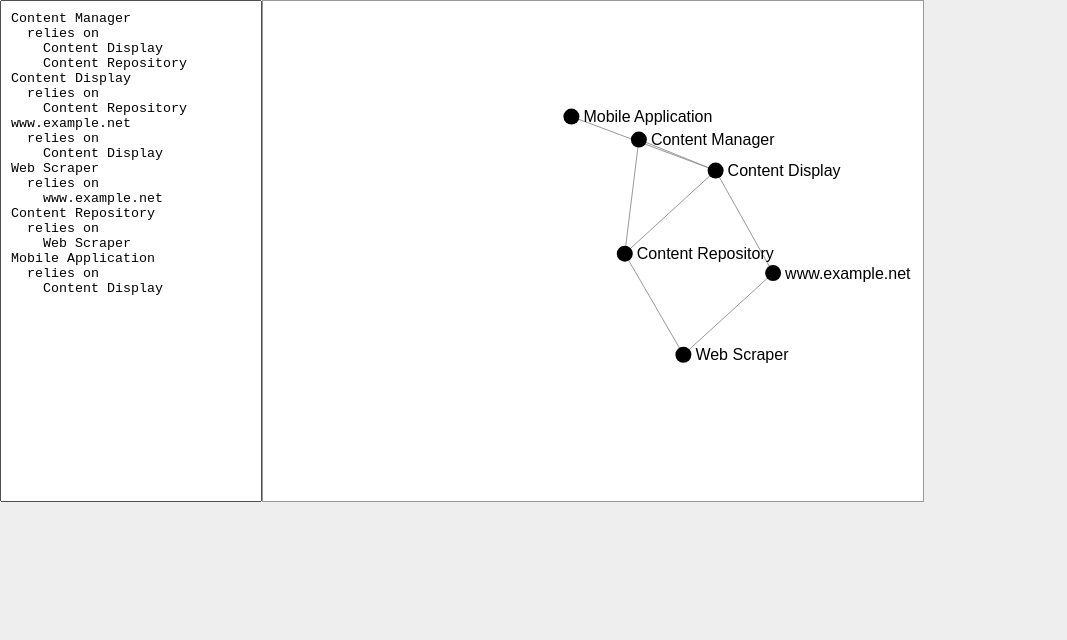
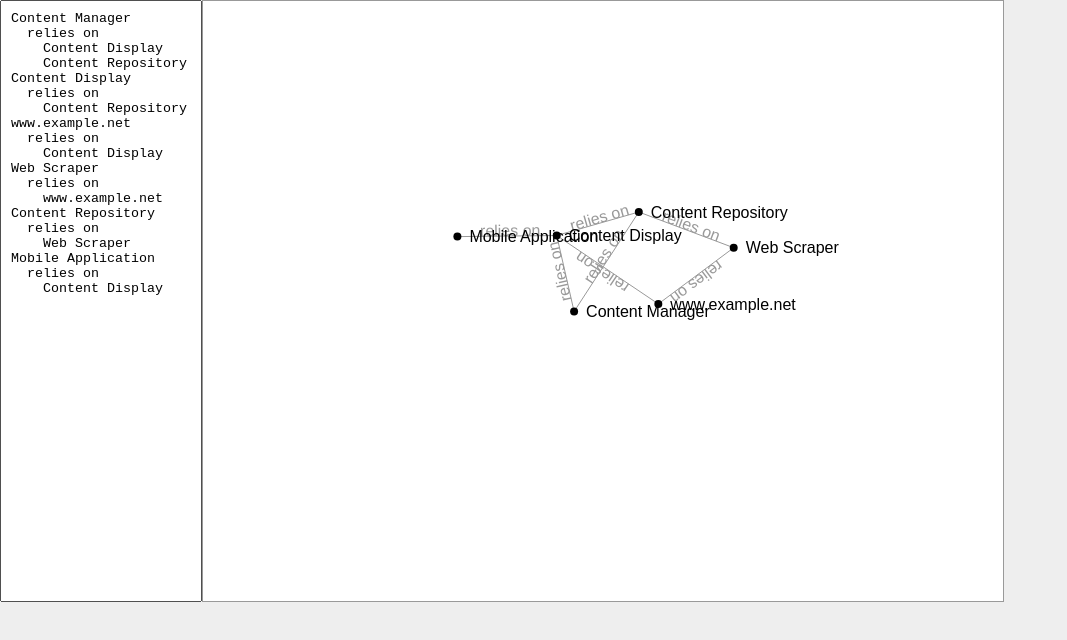
Before and after one commit to msmithgu/graphl, a plain HTML site: page index.html in a window 1280 px wide. Shown: the whole page, without its empty margins (0-1067 px from the left). Drawn offline with Linux system fonts and the light colour scheme.

Commit message:
link labels!

```diff
--- a/graphl.js
+++ b/graphl.js
@@ -1,20 +1,28 @@
+var container = d3.select('body').append("form")
+  , textEntry = container.append("textarea")
+  , svg = container.append("svg")
+  ;
+
 d3.text('graph.txt', function(dsldata) {
-  var container = d3.select('body').append("div")
-    , textEntry = container.append("textarea")
-    , svg = container.append("svg")
+  textEntry.text(dsldata);
+
+  translate();
+});
+
+function translate() {
+  var dsldata = textEntry.text()
     , statements = convertDSLtoStatements(dsldata)
     , links = []
     ;
-  textEntry.text(dsldata);
-
   statements.forEach(function(statement) {
     links.push({ source: statement.subject
                , target: statement.noun
+               , label:  statement.verb
                });
   });
 
   buildGraph(svg, links);
-});
+}
 
 function lineIndent(s) {
   var sa = s.match(/^( *)(.*)$/);
@@ -82,7 +90,7 @@
       .links(links)
       .size([width, height])
       .linkDistance(60)
-      .charge(-2700)
+      .charge(-1700)
       .on("tick", tick)
       .start();
 
@@ -90,6 +98,11 @@
       .data(force.links())
     .enter().append("line")
       .attr("class", "link");
+
+  var link_text = svg.selectAll(".link-text")
+      .data(force.links(), function (d){ return d.label; })
+    .enter().append("g").append("text").attr("class", "link-text")
+      .text(function(d) { return d.label; });
 
   var node = svg.selectAll(".node")
       .data(force.nodes())
@@ -100,7 +113,7 @@
       .call(force.drag);
 
   node.append("circle")
-      .attr("r", 8);
+      .attr("r", 4);
 
   node.append("text")
       .attr("x", 12)
@@ -114,6 +127,20 @@
         .attr("x2", function(d) { return d.target.x; })
         .attr("y2", function(d) { return d.target.y; });
 
+    link_text
+        .attr("transform", function(d) {
+            var dx = (d.target.x - d.source.x),
+            dy = (d.target.y - d.source.y);
+            var dr = Math.sqrt(dx * dx + dy * dy);
+            var sinus = dy/dr;
+            var cosinus = dx/dr;
+            var l = d.label.length*6;
+            var offset = (1 - (l / dr )) / 2;
+            var x=(d.source.x + dx*offset);
+            var y=(d.source.y + dy*offset);
+            return "translate(" + x + "," + y + ") matrix("+cosinus+", "+sinus+", "+-sinus+", "+cosinus+", 0 , 0)";
+          });
+
     node
         .attr("transform", function(d) { return "translate(" + d.x + "," + d.y + ")"; });
   }
@@ -121,13 +148,13 @@
   function mouseover() {
     d3.select(this).select("circle").transition()
         .duration(750)
-        .attr("r", 12);
+        .attr("r", 8);
   }
 
   function mouseout() {
     d3.select(this).select("circle").transition()
         .duration(750)
-        .attr("r", 8);
+        .attr("r", 4);
   }
 
 }
--- a/style.css
+++ b/style.css
@@ -7,16 +7,16 @@
 }
 
 textarea, .textTest {
-  width: 240px;
-  height: 480px;
+  width: 180px;
+  height: 580px;
   padding: 10px;
   float: left;
   resize: none;
 }
 
 svg {
-  width: 660px;
-  height: 500px;
+  width: 800px;
+  height: 600px;
   border: 1px solid #999;
   background: white;
 }
@@ -34,3 +34,7 @@
 .link {
   stroke: #999;
 }
+
+.link-text {
+  fill: #999;
+}
```
